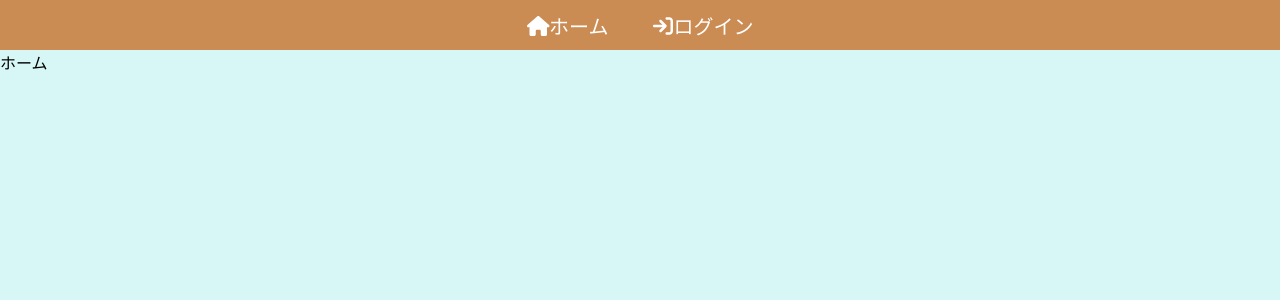
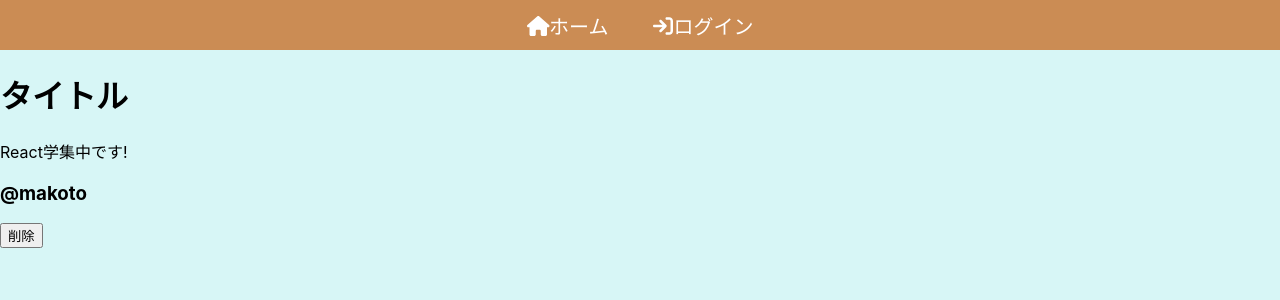
Before and after one commit to m-fujii0202/React-Blog, a React (Create React App) app: page / in a window 1280 px wide. Shown: the top 300 px of the page. Built offline with nearby package versions, Linux system fonts and the light colour scheme.

Commit message:
HomePage作成の枠作成しました

```diff
--- a/src/components/Home.tsx
+++ b/src/components/Home.tsx
@@ -1,7 +1,20 @@
 
 const Home:any = () => {
     return (
-    <div>ホーム</div>
+    <div className="homePage">
+        <div className="postContents">
+            <div className="postHeader">
+                <h1>タイトル</h1>
+            </div>
+        </div>
+            <div className="postTextContainer">
+                React学集中です!
+            </div>
+            <div className="nameAndDeleteButton">
+               <h3>@makoto</h3>
+               <button>削除</button>
+            </div>
+    </div>
     )
 };
 
```
